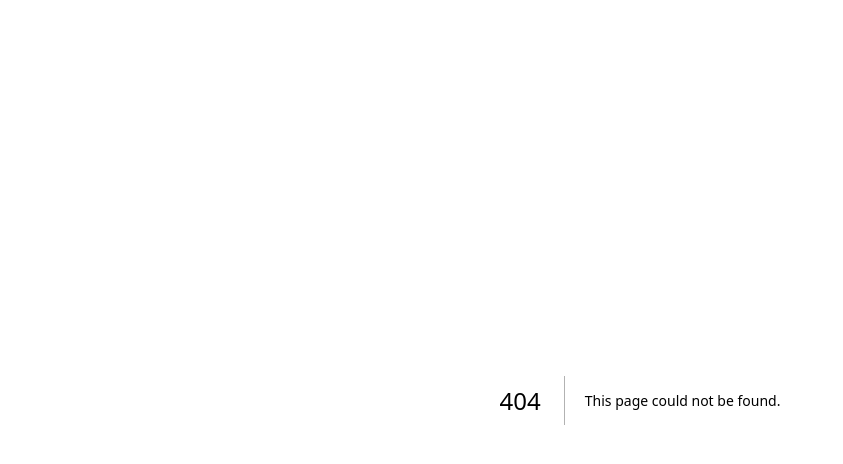
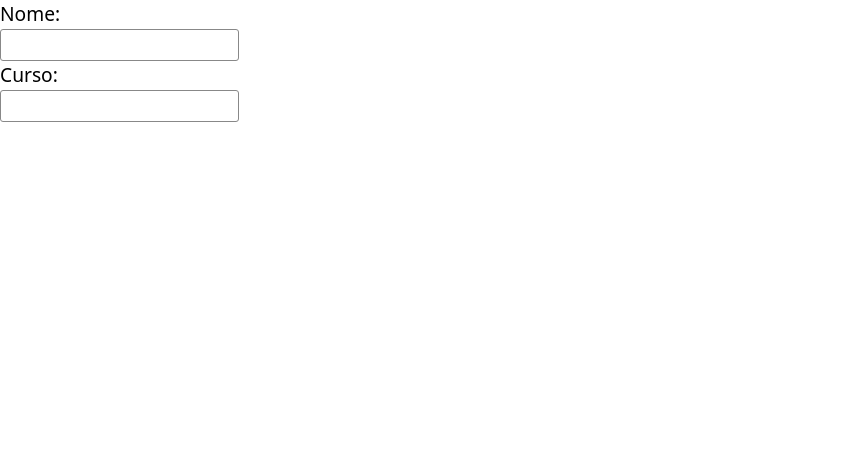
Before and after one commit to TheuZCoder/EstudosReactNext, a Next.js app in the folder Projeto1/: page /inputs/inputs in a window 1280 px wide. Before the commit this address had no page. Shown: the top 464 px of the page, without its empty margins (0-843 px from the left). Built offline with nearby package versions, Linux system fonts and the light colour scheme.

Commit message:
Aula 20 CFBCursos

```diff
--- a/Projeto1/src/components/Header.tsx
+++ b/Projeto1/src/components/Header.tsx
@@ -28,6 +28,9 @@
         <Link href={"/teste/teste"}>
           Teste
         </Link>
+        <Link href={"/inputs/inputs"}>
+          Inputs
+        </Link>
       </nav>
 
 
--- /dev/null
+++ b/Projeto1/src/pages/inputs/inputs.tsx
@@ -0,0 +1,20 @@
+import { useState } from 'react';
+
+export default function inputs(){
+
+    const [nome, setNome] = useState<string>("");
+    const [curso, setCurso] = useState<string>("");
+
+    return(
+        <div>
+            <div className="campoForm">
+                <label>Nome:</label>
+                <input type="text" value={nome} onChange={(evt) => setNome(evt.target.value)}/>
+            </div>
+            <div className="campoForm">
+                <label>Curso:</label>
+                <input type="text" value={curso} onChange={(evt) => setCurso(evt.target.value)}/>
+            </div>
+        </div>
+    )
+}
--- a/Projeto1/src/styles/globals.css
+++ b/Projeto1/src/styles/globals.css
@@ -14,3 +14,20 @@
     padding: 10px;
     border-radius: 10px;
 }
+
+.campoForm{
+    display: flex;
+    flex-direction: column;
+    justify-content: flex-start;
+    align-items: flex-start;
+}
+
+.campoForm label{
+    font-size: larger;
+}
+
+.campoForm input{
+    border: 1px solid #888;
+    padding: 3px;
+    border-radius: 3px;
+}
```
